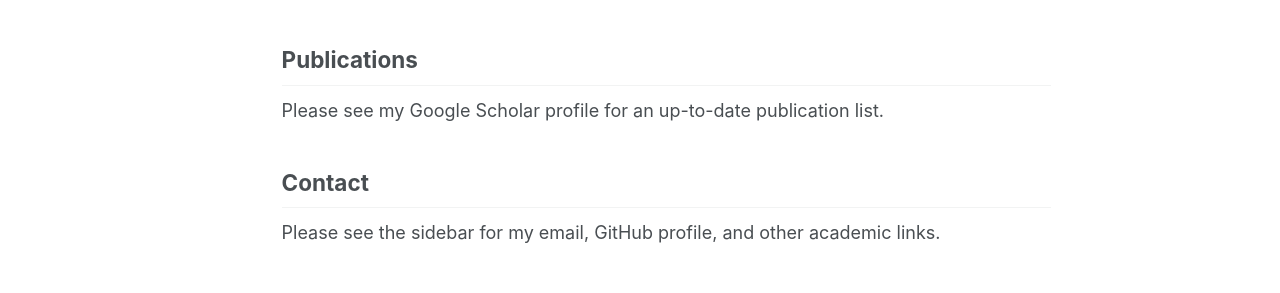
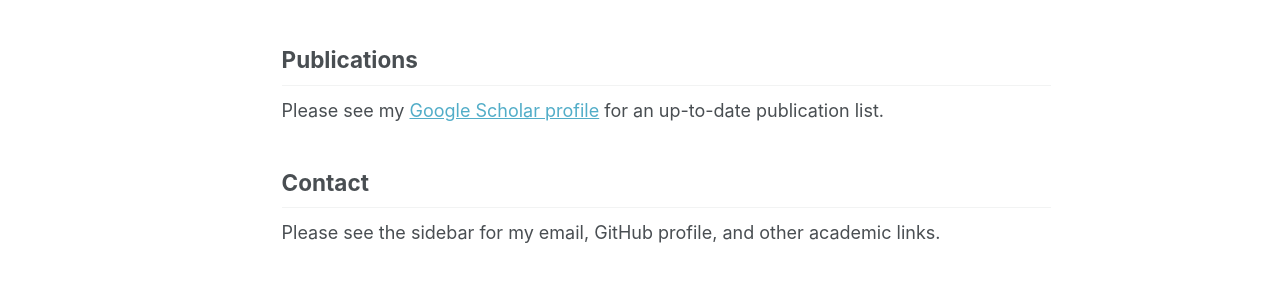
Before and after one commit to iyna481/iyna481.github.io, a Jekyll site: the page built from _pages/about.md, in a window 1280 px wide and 1275 px high. Shown: the part 813-1106 px from the top of the window. Built offline with Jekyll 4.4.1, drawn with Linux system fonts in a browser that asks for light colours; some web fonts are replaced; a script bundle is joined from its source files by our own code; library files that are not in the unit come from our copies; part of the change alters nothing that is shown.

```diff
--- a/_pages/about.md
+++ b/_pages/about.md
@@ -26,7 +26,7 @@ I work on numerical and observational studies of cloud microphysical processes,
 
 ## Publications
 
-Please see my Google Scholar profile for an up-to-date publication list.
+Please see my <a href="https://scholar.google.com/citations?user=bovpp6UAAAAJ&hl=en" target="_blank" rel="noopener noreferrer">Google Scholar profile</a> for an up-to-date publication list.
 
 ## Contact
 {: #contact }
```
